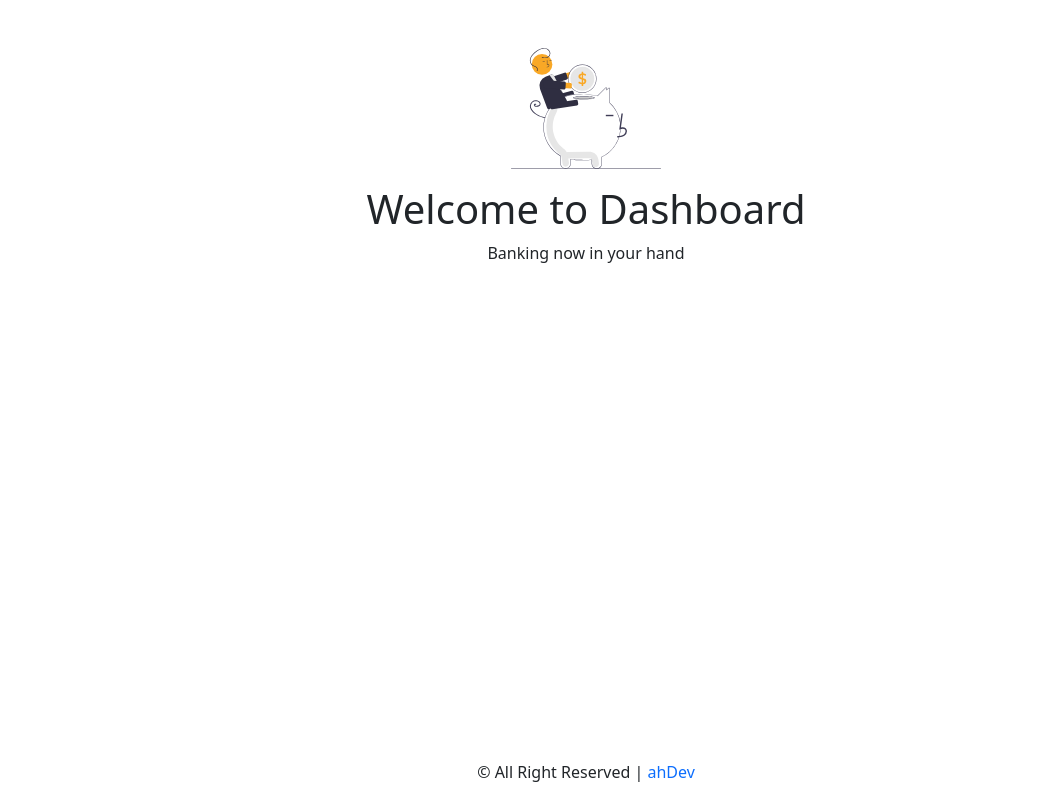
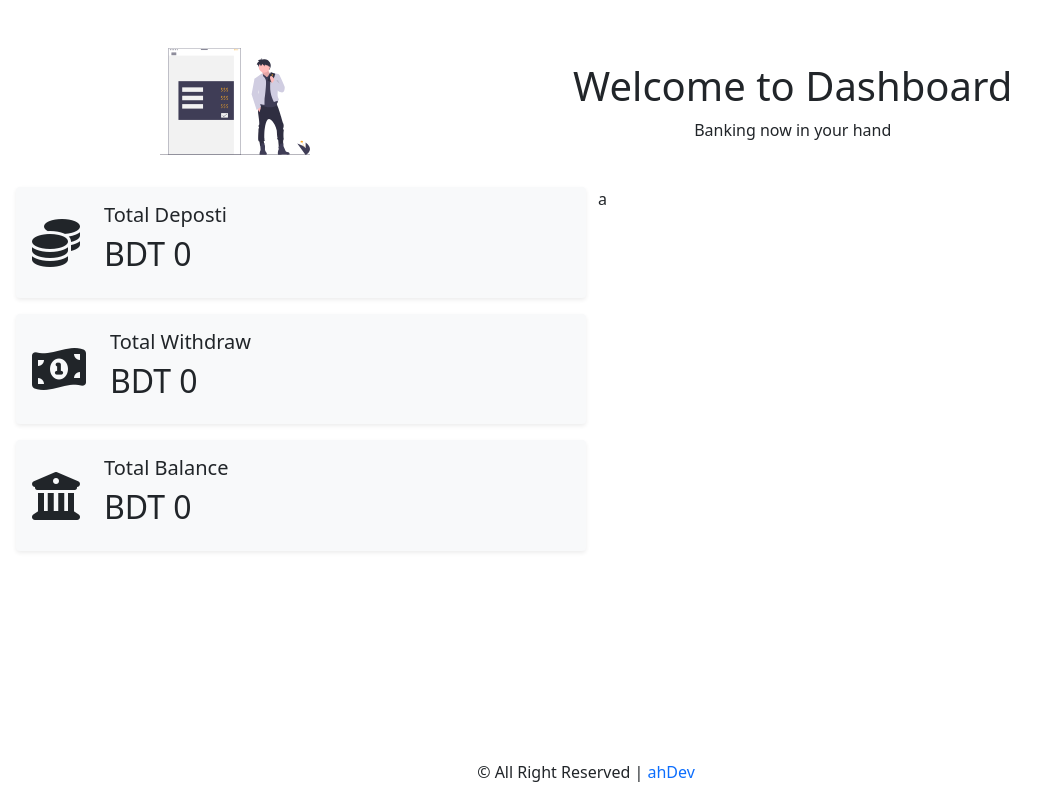
Before and after one commit to alihaider-dev/functional-bank-app, a plain HTML site: page dashboard.html in a window 1280 px wide. Shown: the whole page, without its empty margins (54-1094 px from the left). Drawn offline with nearby package versions, Linux system fonts and the light colour scheme.

Commit message:
Money Reports Section Added

```diff
--- a/dashboard.html
+++ b/dashboard.html
@@ -22,16 +22,61 @@
   </head>
   <body>
     <header>
-      <div
-        class="container d-grid justify-content-center text-center mt-5 pb-3"
-      >
-        <div class="avatar mb-3">
-          <img class="img-fulid" src="images/matir-bank-logo.svg" alt="" />
+      <div class="container text-center mt-5 pb-3">
+        <div class="d-flex justify-content-around align-items-center">
+          <div class="avatar mb-3">
+            <img class="img-fulid" src="images/online-banking.svg" alt="" />
+          </div>
+          <div class="content">
+            <h1>Welcome to Dashboard</h1>
+            <p>Banking now in your hand</p>
+          </div>
         </div>
-        <h1>Welcome to Dashboard</h1>
-        <p>Banking now in your hand</p>
       </div>
     </header>
+
+    <main class="container">
+      <div class="row balance-report">
+        <div class="col-md-6">
+          <div class="row gap-3">
+            <div class="col-md-12 deposit bg-light shadow-sm p-3 rounded">
+              <div class="d-flex gap-4 align-items-center">
+                <div class="icon display-5">
+                  <i class="fa-solid fa-coins"></i>
+                </div>
+                <div class="info">
+                  <h5>Total Deposti</h5>
+                  <h2>BDT <span>0</span></h2>
+                </div>
+              </div>
+            </div>
+            <div class="col-md-12 deposit bg-light shadow-sm p-3 rounded">
+              <div class="d-flex gap-4 align-items-center">
+                <div class="icon display-5">
+                  <i class="fa-solid fa-money-bill-1-wave"></i>
+                </div>
+                <div class="info">
+                  <h5>Total Withdraw</h5>
+                  <h2>BDT <span>0</span></h2>
+                </div>
+              </div>
+            </div>
+            <div class="col-md-12 deposit bg-light shadow-sm p-3 rounded">
+              <div class="d-flex gap-4 align-items-center">
+                <div class="icon display-5">
+                  <i class="fa-solid fa-building-columns"></i>
+                </div>
+                <div class="info">
+                  <h5>Total Balance</h5>
+                  <h2>BDT <span>0</span></h2>
+                </div>
+              </div>
+            </div>
+          </div>
+        </div>
+        <div class="col-md-6">a</div>
+      </div>
+    </main>
 
     <footer class="fixed-bottom text-center">
       <p>
```
